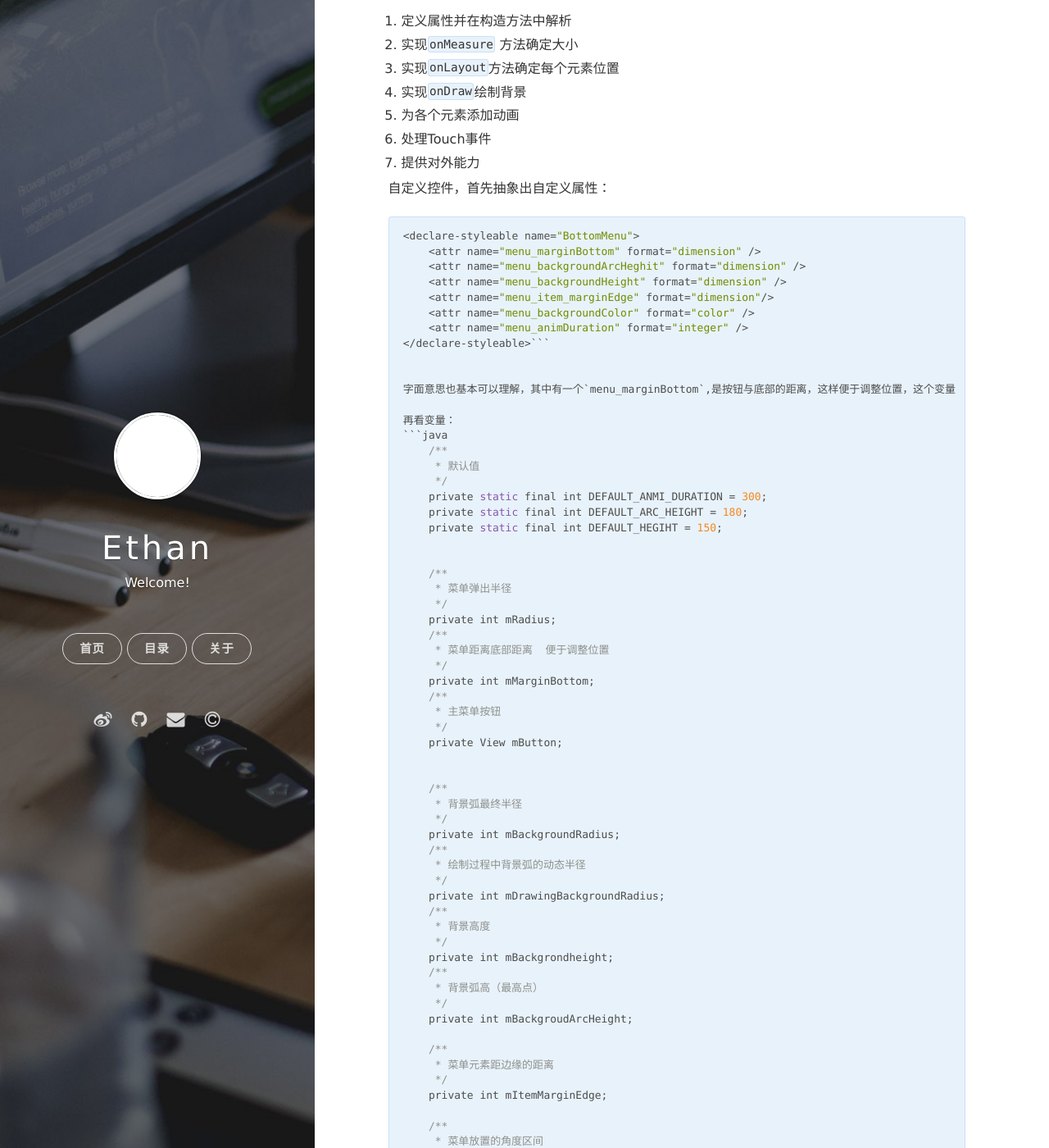
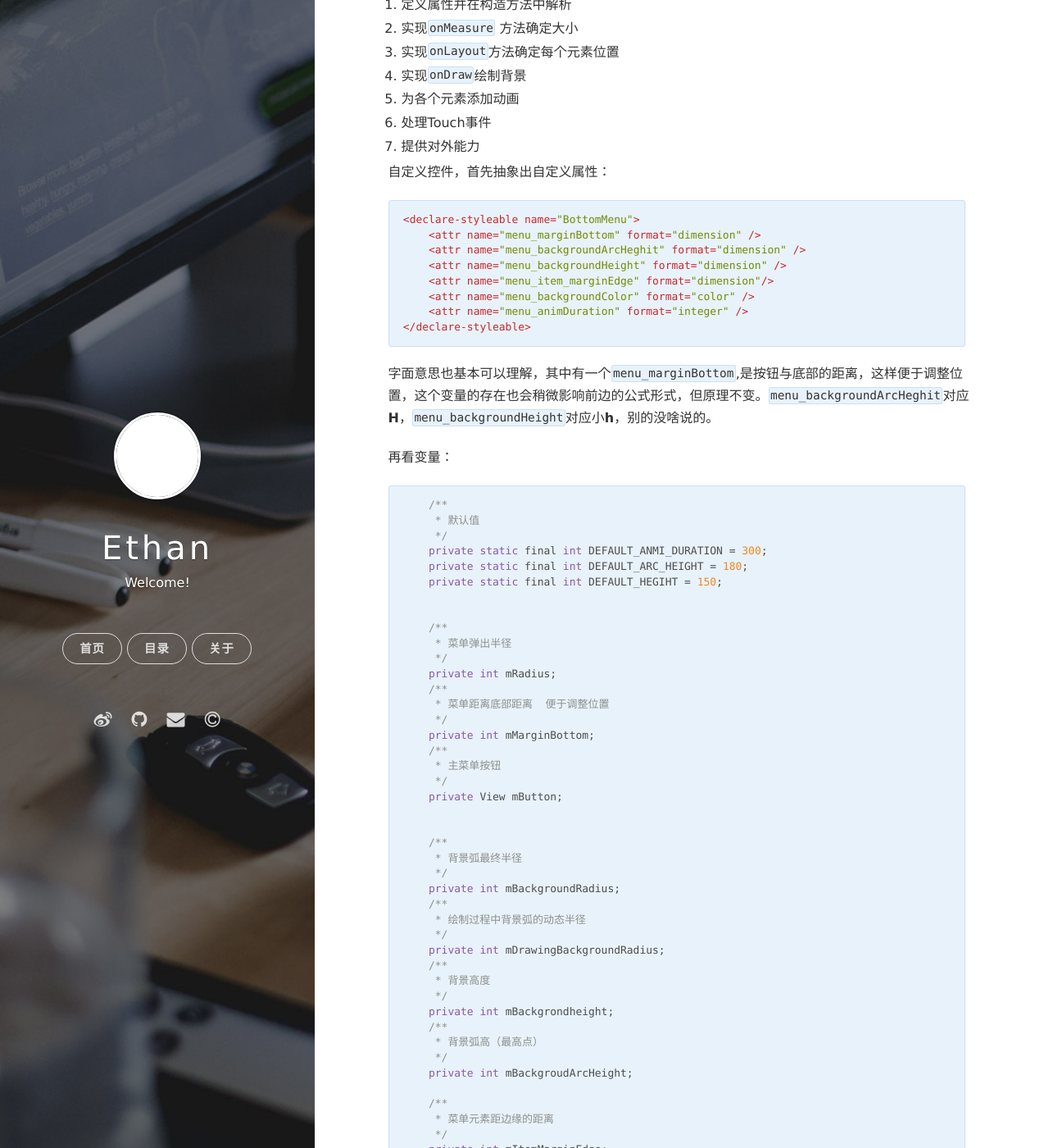
Before and after one commit to Ethan-9606/Ethan-9606.github.io, a Jekyll site: the page built from _posts/2017-03-14-Teambition首页菜单剖析.md, in a window 1280 px wide and 1400 px high, scrolled down 4374 px. Shown: the whole window at 82% size. Built offline with Jekyll 4.4.1, drawn with Linux system fonts in a browser that asks for light colours; nearby versions of some CDN libraries; comment, search, counter and statistics services are not loaded; some of the changed text lies outside the part shown.

Commit message:
first blog

````diff
--- a/_posts/2017-03-14-Teambition首页菜单剖析.md
+++ b/_posts/2017-03-14-Teambition首页菜单剖析.md
@@ -62,10 +62,8 @@ redirect_from:
 
 
 > l = w / 2 - r \* cos(∠b / count \* i + ∠a) - itemWidth / 2
-
->t = h - (r \* sin(∠b / count \* i + ∠a) - offsetY)
-
->(count = item数量 ，i是item的索引，中间按钮的索引是0，菜单项i从1开始)
+t = h - (r \* sin(∠b / count \* i + ∠a) - offsetY)
+(count = item数量 ，i是item的索引，中间按钮的索引是0，菜单项i从1开始)
 
 * *注意，计算 l 的时候减了一个itemWidth/2，是因为计算位置是以每个item的中心为标准，实际求的参数l是item的左边界，如果不减去 itemWidth/2 那么每个item的位置都会偏右，可以试一下。*
 
@@ -92,7 +90,7 @@ item动画只是上下的位移和出现消失，用tween动画比较好，显
 7. 提供对外能力
 
 自定义控件，首先抽象出自定义属性：
-```xml
+```
 <declare-styleable name="BottomMenu">
     <attr name="menu_marginBottom" format="dimension" />
     <attr name="menu_backgroundArcHeghit" format="dimension" />
@@ -100,7 +98,8 @@ item动画只是上下的位移和出现消失，用tween动画比较好，显
     <attr name="menu_item_marginEdge" format="dimension"/>
     <attr name="menu_backgroundColor" format="color" />
     <attr name="menu_animDuration" format="integer" />
-</declare-styleable>```
+</declare-styleable>
+```
 
 
 字面意思也基本可以理解，其中有一个`menu_marginBottom`,是按钮与底部的距离，这样便于调整位置，这个变量的存在也会稍微影响前边的公式形式，但原理不变。`menu_backgroundArcHeghit`对应**H**，`menu_backgroundHeight`对应小**h**，别的没啥说的。
````
Also changed, not shown: other parts of _posts/2017-03-14-Teambition首页菜单剖析.md (+2 -0 lines).
